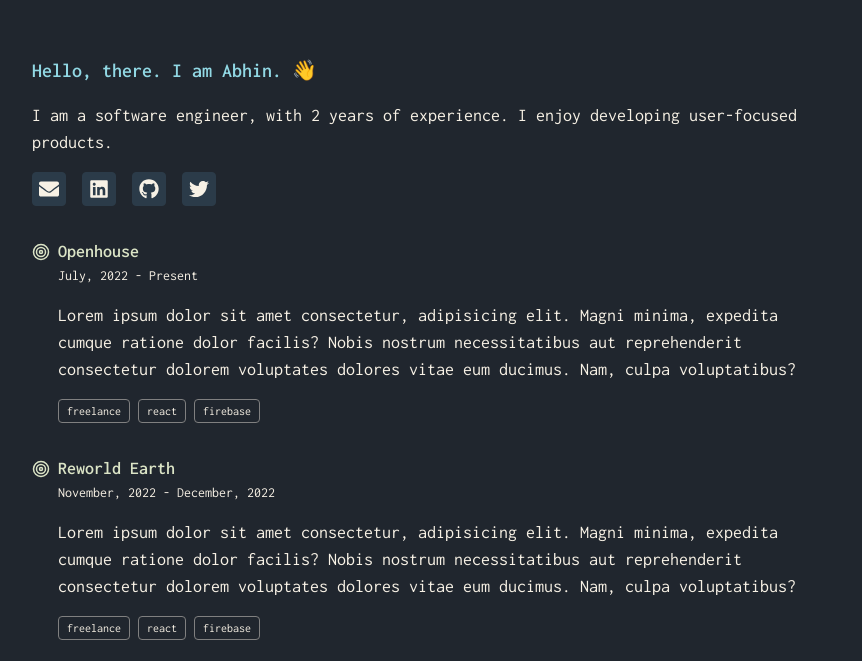
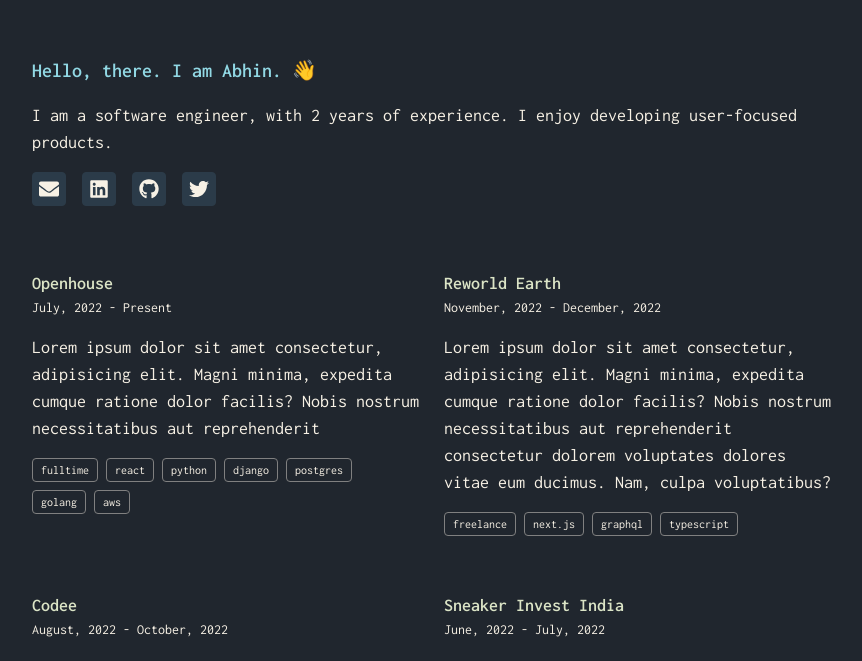
Before and after one commit to AbhinRustagi/abhin.dev-2023, a Next.js app: page / in a window 1280 px wide. Shown: the part 136-797 px from the top of the page, without its empty margins (208-1070 px from the left). Built offline with nearby package versions, Linux system fonts and the light colour scheme.

Commit message:
feat: add work & blog page

```diff
--- a/src/components/WorkItem.tsx
+++ b/src/components/WorkItem.tsx
@@ -3,10 +3,24 @@
 import { FiTarget } from 'react-icons/fi'
 import { css } from '@emotion/react'
 import { makeKey } from '~/utils'
+import { mediaQuery } from '~/styles'
+
+export const WorkItemsWrapper = styled.div`
+  display: flex;
+  flex-wrap: wrap;
+  margin: 4rem 0;
+`
 
 const Wrapper = styled.div`
-  margin: 2rem 0;
-  display: flex;
+  margin-bottom: 3rem;
+
+  ${mediaQuery.tablet} {
+    flex-basis: calc(50% - 0.75rem);
+
+    &:nth-child(2n + 1) {
+      margin-right: 1.5rem;
+    }
+  }
 `
 
 const dateAndTitleWrapperStyles = css`
@@ -20,19 +34,9 @@
   }
 `
 
-const iconWrapperStyles = css`
-  margin-right: 0.5rem;
-  padding-top: 0.3rem;
-
-  svg {
-    width: 18px;
-    height: 18px;
-    color: #dbe4c6;
-  }
-`
-
 const TagsWrapper = styled.div`
   display: flex;
+  flex-wrap: wrap;
 `
 
 const Tag = styled.div`
@@ -43,15 +47,12 @@
   border: 1px solid gray;
   font-size: 0.75rem;
   margin-right: 0.5rem;
+  margin-bottom: 0.5rem;
 `
 
 export const WorkItem: React.FC<WorkItemProps> = (props) => {
   return (
     <Wrapper>
-      <div css={iconWrapperStyles}>
-        <FiTarget />
-      </div>
-      <div>
       <div css={dateAndTitleWrapperStyles}>
         <h2>{props.title}</h2>
         <span className="date">{props.date}</span>
@@ -62,7 +63,6 @@
           <Tag key={makeKey(props.title, props.date, tag)}>{tag}</Tag>
         ))}
       </TagsWrapper>
-      </div>
     </Wrapper>
   )
 }
--- a/src/data/work.ts
+++ b/src/data/work.ts
@@ -13,36 +13,44 @@
 export const workItems: WorkItem[] = [
   {
     title: 'Openhouse',
-    desc: 'Lorem ipsum dolor sit amet consectetur, adipisicing elit. Magni minima, expedita cumque ratione dolor facilis? Nobis nostrum necessitatibus aut reprehenderit consectetur dolorem voluptates dolores vitae eum ducimus. Nam, culpa voluptatibus?',
-    tags: ['freelance', 'react', 'firebase'],
+    desc: 'Lorem ipsum dolor sit amet consectetur, adipisicing elit. Magni minima, expedita cumque ratione dolor facilis? Nobis nostrum necessitatibus aut reprehenderit ',
+    tags: [
+      'fulltime',
+      'react',
+      'python',
+      'django',
+      'postgres',
+      'golang',
+      'aws',
+    ],
     date: 'July, 2022 - Present',
     searchKey: 'work',
   },
   {
     title: 'Reworld Earth',
     desc: 'Lorem ipsum dolor sit amet consectetur, adipisicing elit. Magni minima, expedita cumque ratione dolor facilis? Nobis nostrum necessitatibus aut reprehenderit consectetur dolorem voluptates dolores vitae eum ducimus. Nam, culpa voluptatibus?',
-    tags: ['freelance', 'react', 'firebase'],
+    tags: ['freelance', 'next.js', 'graphql', 'typescript'],
     date: 'November, 2022 - December, 2022',
     searchKey: 'work',
   },
   {
     title: 'Codee',
     desc: 'Lorem ipsum dolor sit amet consectetur, adipisicing elit. Magni minima, expedita cumque ratione dolor facilis? Nobis nostrum necessitatibus aut reprehenderit consectetur dolorem voluptates dolores vitae eum ducimus. Nam, culpa voluptatibus?',
-    tags: ['freelance', 'react', 'firebase'],
+    tags: ['freelance', 'react', 'next.js', 'typescript', 'figma'],
     date: 'August, 2022 - October, 2022',
     searchKey: 'work',
   },
   {
     title: 'Sneaker Invest India',
     desc: 'Lorem ipsum dolor sit amet consectetur, adipisicing elit. Magni minima, expedita cumque ratione dolor facilis? Nobis nostrum necessitatibus aut reprehenderit consectetur dolorem voluptates dolores vitae eum ducimus. Nam, culpa voluptatibus?',
-    tags: ['freelance', 'react', 'firebase'],
+    tags: ['freelance', 'next.js', 'firebase', 'google api', 'razorpay'],
     date: 'June, 2022 - July, 2022',
     searchKey: 'work',
   },
   {
     title: 'Openhouse',
     desc: 'Lorem ipsum dolor sit amet consectetur, adipisicing elit. Magni minima, expedita cumque ratione dolor facilis? Nobis nostrum necessitatibus aut reprehenderit consectetur dolorem voluptates dolores vitae eum ducimus. Nam, culpa voluptatibus?',
-    tags: ['freelance', 'react', 'firebase'],
+    tags: ['internship', 'next.js', 'typescript'],
     date: 'February, 2022 - April, 2022',
     searchKey: 'work',
   },
--- a/src/pages/index.tsx
+++ b/src/pages/index.tsx
@@ -1,4 +1,5 @@
-import { WorkItem } from '~/components'
+import { WorkItem, WorkItemsWrapper } from '~/components'
+
 import { Socials } from '~/components/Socials'
 import { workItems } from '~/data/work'
 import { makeKey } from '~/utils'
@@ -12,9 +13,11 @@
         user-focused products.
       </p>
       <Socials />
-      {workItems.map((item) => (
-        <WorkItem {...item} key={makeKey(item.title, item.date)} />
-      ))}
+      <WorkItemsWrapper>
+        {workItems.map((item) => (
+          <WorkItem {...item} key={makeKey(item.title, item.date)} />
+        ))}
+      </WorkItemsWrapper>
     </>
   )
 }
```
Also changed, not shown: src/pages/about.tsx (+6 -5 lines), src/pages/blog.tsx (added, +13 -0 lines), src/pages/work.tsx (added, +13 -0 lines). Lines whose indentation alone changed are shown as unchanged.
